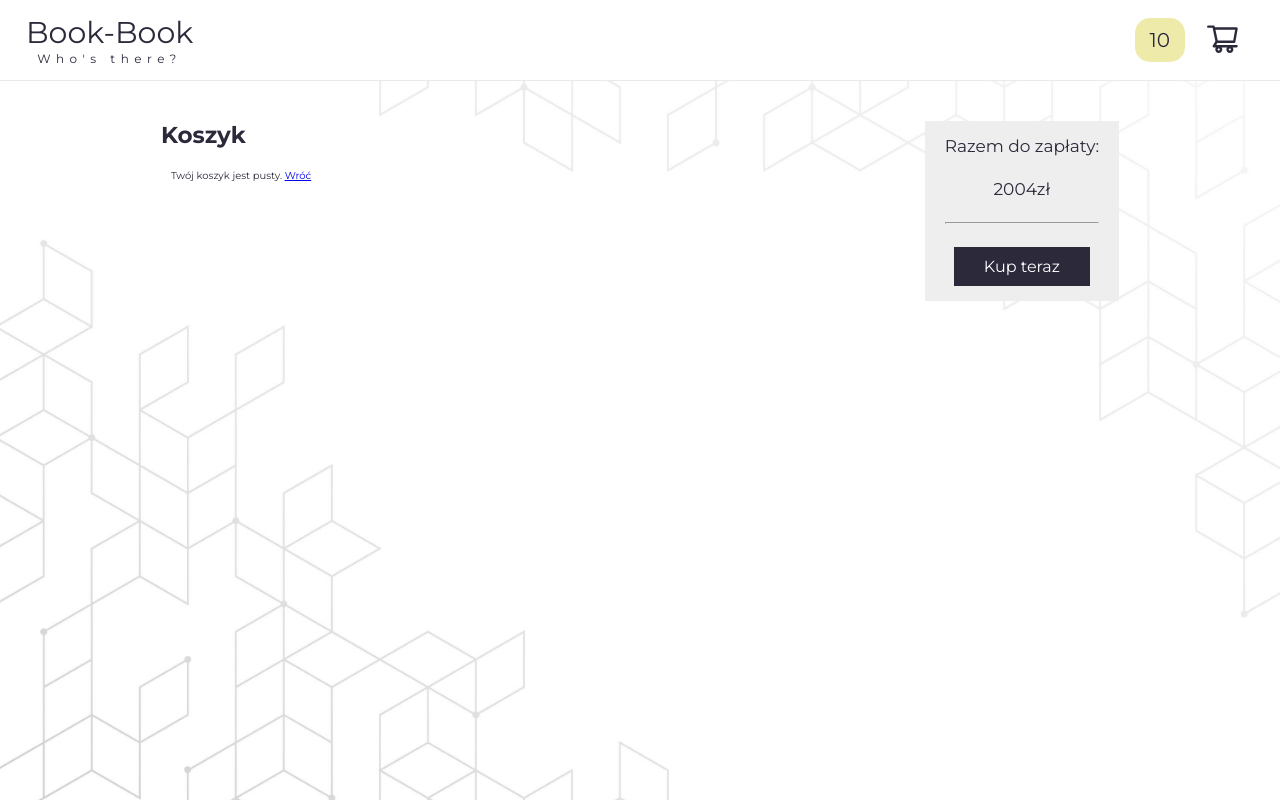
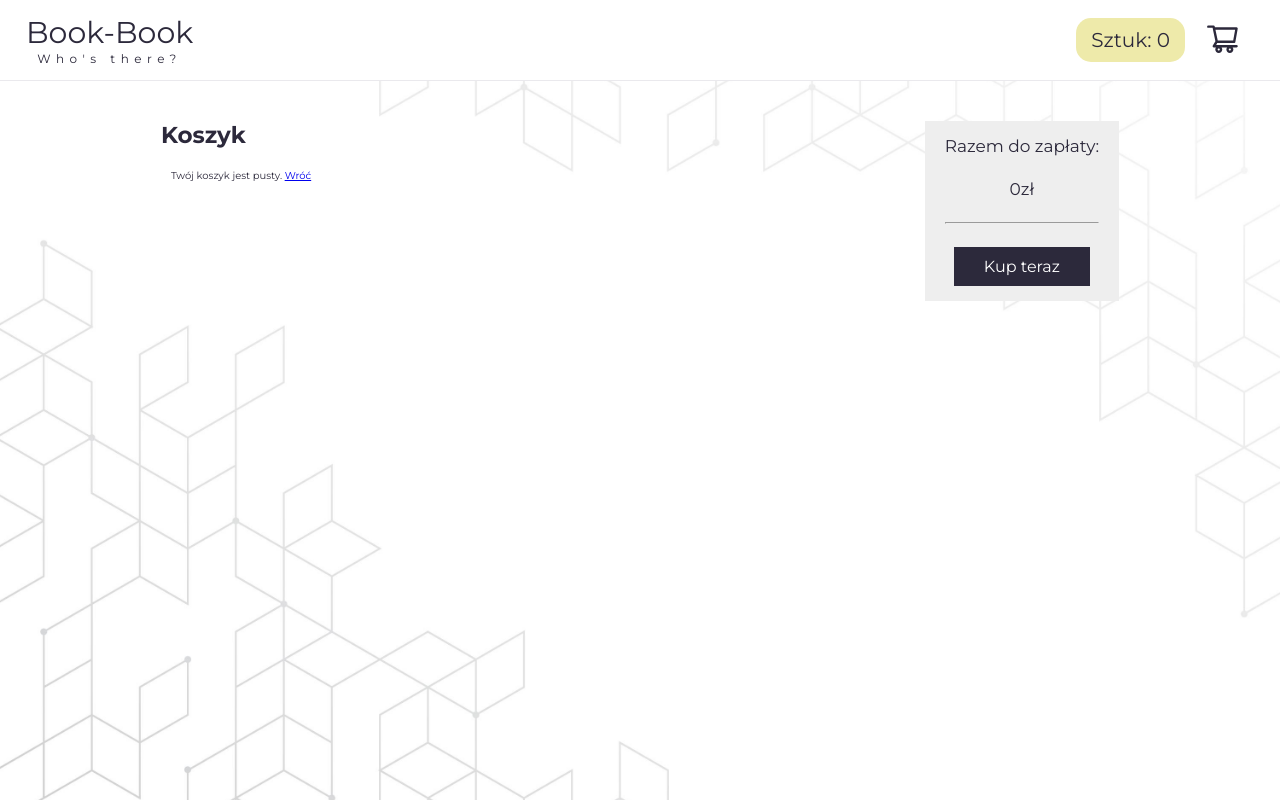
Before and after one commit to jarekm04/book-book_bookstore, a React (Create React App) app: page /koszyk in a window 1280 px wide. Built offline with nearby package versions, Linux system fonts and the light colour scheme.

Commit message:
product adding and removing from shopping cart with summary

```diff
--- a/src/components/Book.jsx
+++ b/src/components/Book.jsx
@@ -1,17 +1,17 @@
-import {useDispatch} from "react-redux";
-import {addToCart} from "../redux/actions/cartAction";
+import {useDispatch, useSelector} from "react-redux";
+import {addToCart} from "../redux/actions/cartActions";
+import {useEffect, useState} from "react";
 
-const Book = ({ id, cover_url, title, author, pages, price }) => {
+const Book = ({id, cover_url, title, author, pages, price}) => {
     const dispatch = useDispatch();
+    const cart = useSelector(state => state.cart);
+    const { cartItems } = cart;
 
-    const handleCart = () => {
-        dispatch(addToCart(id));
-        // const elementID = e.target.parentElement.parentElement.id;
-        // if (elementID === book.id.toString() && e.target.textContent === "Dodaj do koszyka") {
-        //     e.target.textContent = "Usuń z koszyka";
-        // } else {
-        //     e.target.textContent = "Dodaj do koszyka";
-        // }
+
+    const handleAddToCart = (e) => {
+        const elID = e.target.parentElement.parentElement.id;
+
+        dispatch(addToCart(id))
     }
 
     return (
@@ -22,7 +22,7 @@ const Book = ({ id, cover_url, title, author, pages, price }) => {
                 <p className="book__author">{author}</p>
                 <p className="book__pages">{pages} stron</p>
                 <p className="book__price">Cena: {price}zł</p>
-                <button className="book__add" onClick={handleCart}>Dodaj do koszyka</button>
+                    <button className={!"test" ? "book__add-added" : "book__add"} onClick={handleAddToCart}>Dodaj do koszyka</button>
             </div>
         </article>
     );
--- a/src/components/CartItem.jsx
+++ b/src/components/CartItem.jsx
@@ -1,12 +1,21 @@
+import {useDispatch} from "react-redux";
+import {removeFromCart} from "../redux/actions/cartActions";
 import {RiDeleteBin7Fill} from "react-icons/ri";
 
-const CartItem = ({ id, cover_url, title, price }) => {
+const CartItem = ({ item }) => {
+    const dispatch = useDispatch();
+    const { id, cover_url, title, price } = item;
+
+    const removeCartItem = (id) => {
+        dispatch(removeFromCart(id))
+    };
+
     return (
-        <li className="products__item" key={id}>
+        <li className="products__item">
             <img src={cover_url} alt={cover_url} className="item__img"/>
             <h3 className="item__title">{title}</h3>
             <p className="item__price">{price}zł</p>
-            <RiDeleteBin7Fill className="item__remove"/>
+            <RiDeleteBin7Fill className="item__remove" onClick={() => removeCartItem(id)}/>
         </li>
     );
 };
--- a/src/components/Header.jsx
+++ b/src/components/Header.jsx
@@ -1,8 +1,15 @@
+import {Link} from "react-router-dom";
 import {useSelector} from "react-redux";
-import {Link} from "react-router-dom";
 import {AiOutlineShoppingCart} from "react-icons/ai";
 
 const Header = () => {
+    const cart = useSelector(state => state.cart);
+    const { cartItems } = cart;
+
+    const getCartCount = () => {
+        return cartItems.length;
+    }
+
     return (
         <header className="header">
             <div className="container">
@@ -16,7 +23,7 @@ const Header = () => {
                 </Link>
                 <div className="header__purchase">
                     <p className="purchase__quantity">
-                        10
+                        Sztuk: {getCartCount()}
                     </p>
                     <Link to="/koszyk">
                         <AiOutlineShoppingCart className="purchase__icon"/>
--- a/src/components/Home.jsx
+++ b/src/components/Home.jsx
@@ -1,7 +1,7 @@
 import {useState, useEffect} from "react";
 import {useSelector, useDispatch} from "react-redux";
 import {getProducts as listProducts} from "../redux/actions/productActions";
-import {addToCart} from "../redux/actions/cartAction";
+import {addToCart} from "../redux/actions/cartActions";
 import Book from "./Book";
 import {BsFillArrowDownCircleFill} from "react-icons/bs";
 
--- a/src/components/ShoppingCart.jsx
+++ b/src/components/ShoppingCart.jsx
@@ -7,6 +7,10 @@ const ShoppingCart = () => {
 
     const cart = useSelector(state => state.cart);
     const { cartItems } = cart;
+
+    const getCartPrice = () => {
+        return cartItems.reduce((sum, item) => sum + item.price, 0);
+    }
 
     return (
         <section className="shoppingCart">
@@ -19,15 +23,15 @@ const ShoppingCart = () => {
                                 Twój koszyk jest pusty. <Link to ="/">Wróć</Link>
                             </div>
                         ) : (
-                            cartItems.map(item => (
-                                <CartItem id={item.id} item={item} />
+                            cartItems.map((item) => (
+                                <CartItem key={item.id} item={item} />
                             ))
                         )}
                     </ul>
                 </section>
                 <section className="shoppingCart__summary">
                     <p className="summary__title">Razem do zapłaty:</p>
-                    <p className="summary__price">2004zł</p>
+                    <p className="summary__price">{getCartPrice()}zł</p>
                     <hr/>
                     <Link to="/zamowienie" className="summary__btn">Kup teraz</Link>
                 </section>
--- a/src/redux/actions/cartAction.jsx
+++ b/src/redux/actions/cartActions.jsx
@@ -1,5 +1,5 @@
+import axios from "axios";
 import * as actionTypes from "../constans/cartConstants";
-import axios from "axios";
 
 export const addToCart = (id) => async (dispatch, getState) => {
     const response = await axios.get(`http://localhost:3001/api/books/${id}`)
@@ -14,7 +14,7 @@ export const addToCart = (id) => async (dispatch, getState) => {
             cover_url: data.cover_url,
             pages: data.pages,
             price: data.price,
-            currency: data.currency
+            currency: data.currency,
         }
     });
 
@@ -27,5 +27,5 @@ export const removeFromCart = (id) => (dispatch, getState) => {
         payload: id
     })
 
-    localStorage.setItem('cart', JSON.stringify(getState().cart.cartItems));
+    localStorage.setItem("cart", JSON.stringify(getState().cart.cartItems));
 }
--- a/src/redux/reducers/cartReducers.jsx
+++ b/src/redux/reducers/cartReducers.jsx
@@ -9,14 +9,15 @@ export const cartReducer = (state = CART_INITIAL_STATE, action) => {
         case actionTypes.ADD_TO_CART:
             const item = action.payload;
 
-            const existItem = state.cartItems.find((x) => x.product === item.product);
+            const existItem = state.cartItems.find((x) => x.id === item.id);
 
             if (existItem) {
                 return {
                     ...state,
                     cartItems: state.cartItems.map((x) =>
-                        x.product === existItem.product ? item : x)
-                }
+                        x.id === existItem.id ? item : x
+                    )
+                };
             } else {
                 return {
                     ...state,
@@ -26,8 +27,9 @@ export const cartReducer = (state = CART_INITIAL_STATE, action) => {
         case actionTypes.REMOVE_FROM_CART:
             return {
                 ...state,
-                cartItems: state.cartItems.filter((x) => x.product !== action.payload)
-            }
+                cartItems: state.cartItems.filter((x) => x.id !== action.payload
+                )
+            };
 
         default:
             return state;
--- a/src/redux/store.jsx
+++ b/src/redux/store.jsx
@@ -11,6 +11,10 @@ const reducer = combineReducers({
 
 const middleware = [thunk];
 
+// const cartItemsInLocalStorage = localStorage.getItem("cart")
+//     ? JSON.parse(localStorage.getItem("cart"))
+//     : [];
+//
 // const INITIAL_STATE = {
 //     cart: {
 //         cartItems: cartItemsInLocalStorage,
@@ -19,6 +23,7 @@ const middleware = [thunk];
 
 const store = createStore(
   reducer,
+  // INITIAL_STATE,
   composeWithDevTools(applyMiddleware(...middleware))
 );
 
--- a/src/styles/components/home.scss
+++ b/src/styles/components/home.scss
@@ -47,6 +47,11 @@
           &:hover {
             border: 1px solid $color-ltBlack;
           }
+          &.added {
+            background-color: $color-medGray;
+            cursor: auto;
+            border: none;
+          }
         }
       }
     }
--- a/src/styles/components/shoppingCart.scss
+++ b/src/styles/components/shoppingCart.scss
@@ -37,11 +37,14 @@
           .item__price {
             font-size: 1.7rem;
           }
-          .item__price {}
           .item__remove {
             font-size: 2.5rem;
             color: $color-redRemove;
             cursor: pointer;
+            transition: .3s ease;
+            &:hover {
+              transform: scale(1.3);
+            }
           }
         }
       }
--- a/src/styles/settings/variables.scss
+++ b/src/styles/settings/variables.scss
@@ -3,6 +3,7 @@ $color-ltBlack: #2c293b;
 $color-ltGold: #eeeaaa;
 $color-gray: #666666;
 $color-ltGray: #eeeeee;
+$color-medGray: #dddddd;
 $color-redRemove: #dc4c4c;
 
 $font-primary: 'Montserrat', sans-serif;
```
